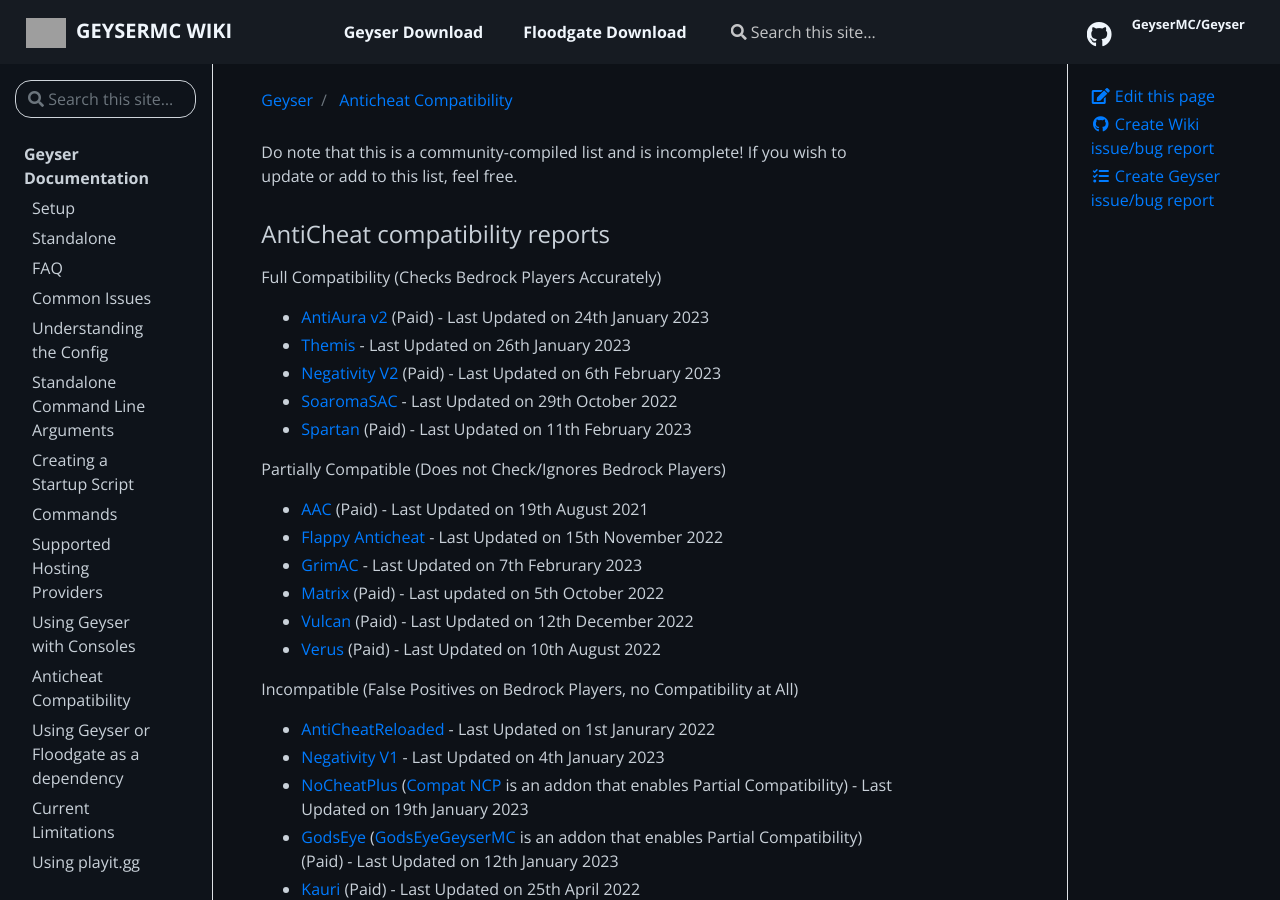
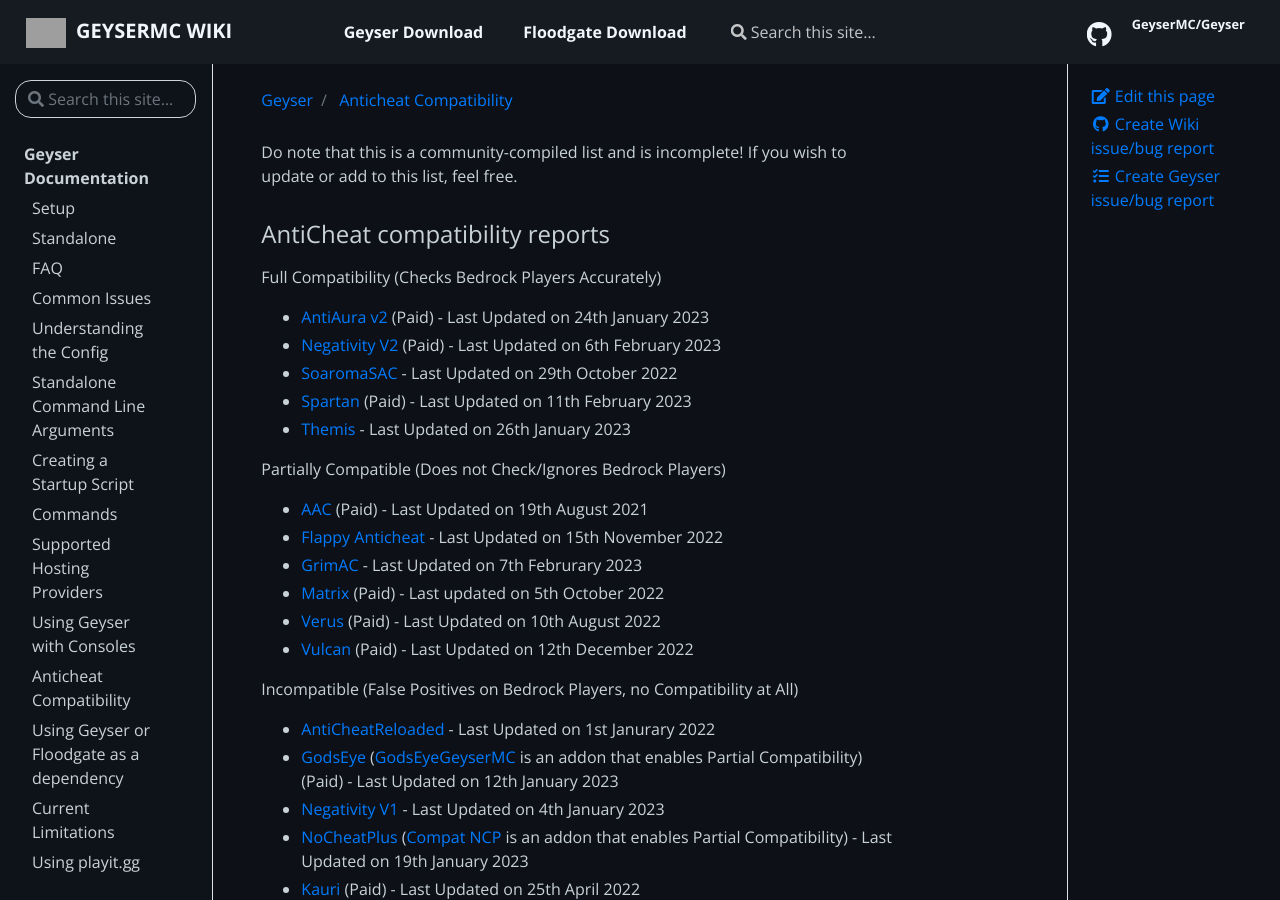
Before and after one commit to GeyserMC/GeyserWiki, a Jekyll site: the page built from _docs/geyser/anticheat-compatibility.md, in a window 1280 px wide and 900 px high. Built offline with Jekyll 4.4.1, drawn with Linux system fonts in a browser that asks for light colours; grey boxes are pictures that could not be loaded.

```diff
--- a/_docs/geyser/anticheat-compatibility.md
+++ b/_docs/geyser/anticheat-compatibility.md
@@ -11,10 +11,10 @@ Do note that this is a community-compiled list and is incomplete! If you wish to
 Full Compatibility (Checks Bedrock Players Accurately)
 
 - [AntiAura v2](https://www.spigotmc.org/resources/1368/){:target="_blank"} (Paid) - Last Updated on 24th January 2023
-- [Themis](https://www.spigotmc.org/resources/90766/){:target="_blank"} - Last Updated on 26th January 2023
 - [Negativity V2](https://www.spigotmc.org/resources/86874/){:target="_blank"} (Paid) - Last Updated on 6th February 2023
 - [SoaromaSAC](https://www.spigotmc.org/resources/87702/){:target="_blank"} - Last Updated on 29th October 2022
 - [Spartan](https://www.spigotmc.org/resources/25638/){:target="_blank"} (Paid) - Last Updated on 11th February 2023
+- [Themis](https://www.spigotmc.org/resources/90766/){:target="_blank"} - Last Updated on 26th January 2023
 
 Partially Compatible (Does not Check/Ignores Bedrock Players)
 
@@ -22,14 +22,14 @@ Partially Compatible (Does not Check/Ignores Bedrock Players)
 - [Flappy Anticheat](https://www.spigotmc.org/resources/92180/){:target="_blank"} - Last Updated on 15th November 2022
 - [GrimAC](https://github.com/MWHunter/Grim){:target="_blank"} - Last Updated on 7th Februrary 2023
 - [Matrix](https://matrix.rip/){:target="_blank"} (Paid) - Last updated on 5th October 2022
+- [Verus](https://verus.ac){:target="_blank"} (Paid) - Last Updated on 10th August 2022
 - [Vulcan](https://www.spigotmc.org/resources/83626/){:target="_blank"} (Paid) - Last Updated on 12th December 2022
-- [Verus](https://verus.ac){:target="_blank"} (Paid) - Last Updated on 10th August 2022
 
 Incompatible (False Positives on Bedrock Players, no Compatibility at All)
 
 - [AntiCheatReloaded](https://www.spigotmc.org/resources/23799/){:target="_blank"} - Last Updated on 1st Janurary 2022
+- [GodsEye](https://www.spigotmc.org/resources/69595/){:target="_blank"} ([GodsEyeGeyserMC](https://github.com/TheDejavu/GodsEyeGeyserMC/releases){:target="_blank"} is an addon that enables Partial Compatibility) (Paid) - Last Updated on 12th January 2023
 - [Negativity V1](https://www.spigotmc.org/resources/48399/){:target="_blank"} - Last Updated on 4th January 2023
 - [NoCheatPlus](https://ci.codemc.io/job/Updated-NoCheatPlus/job/Updated-NoCheatPlus/){:target="_blank"} ([Compat NCP](https://github.com/Updated-NoCheatPlus/CompatNoCheatPlus/){:target="_blank"} is an addon that enables Partial Compatibility) - Last Updated on 19th January 2023
-- [GodsEye](https://www.spigotmc.org/resources/69595/){:target="_blank"} ([GodsEyeGeyserMC](https://github.com/TheDejavu/GodsEyeGeyserMC/releases){:target="_blank"} is an addon that enables Partial Compatibility) (Paid) - Last Updated on 12th January 2023
 - [Kauri](https://www.spigotmc.org/resources/53721/){:target="_blank"} (Paid) - Last Updated on 25th April 2022
 - [Wraith](https://www.spigotmc.org/resources/66887/){:target="_blank"} (Paid) - Last Updated on 11th January 2023
```
